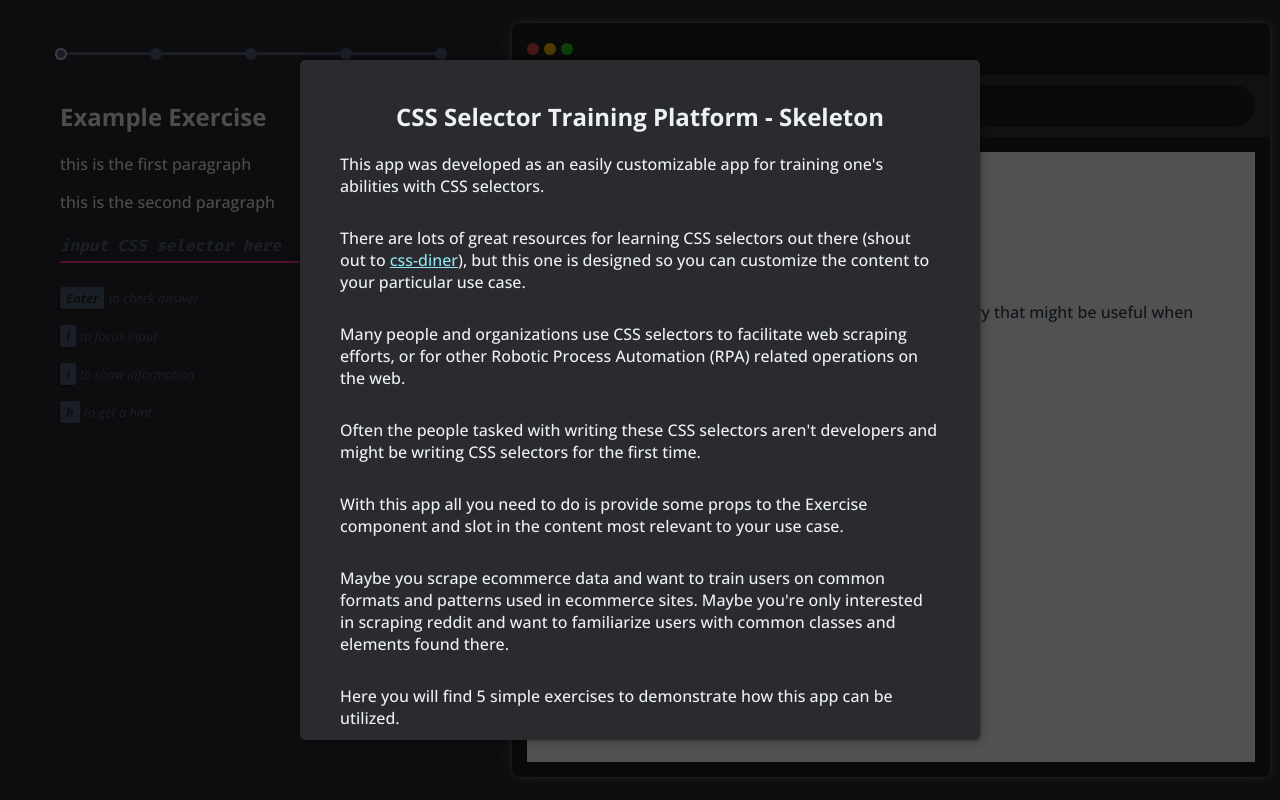
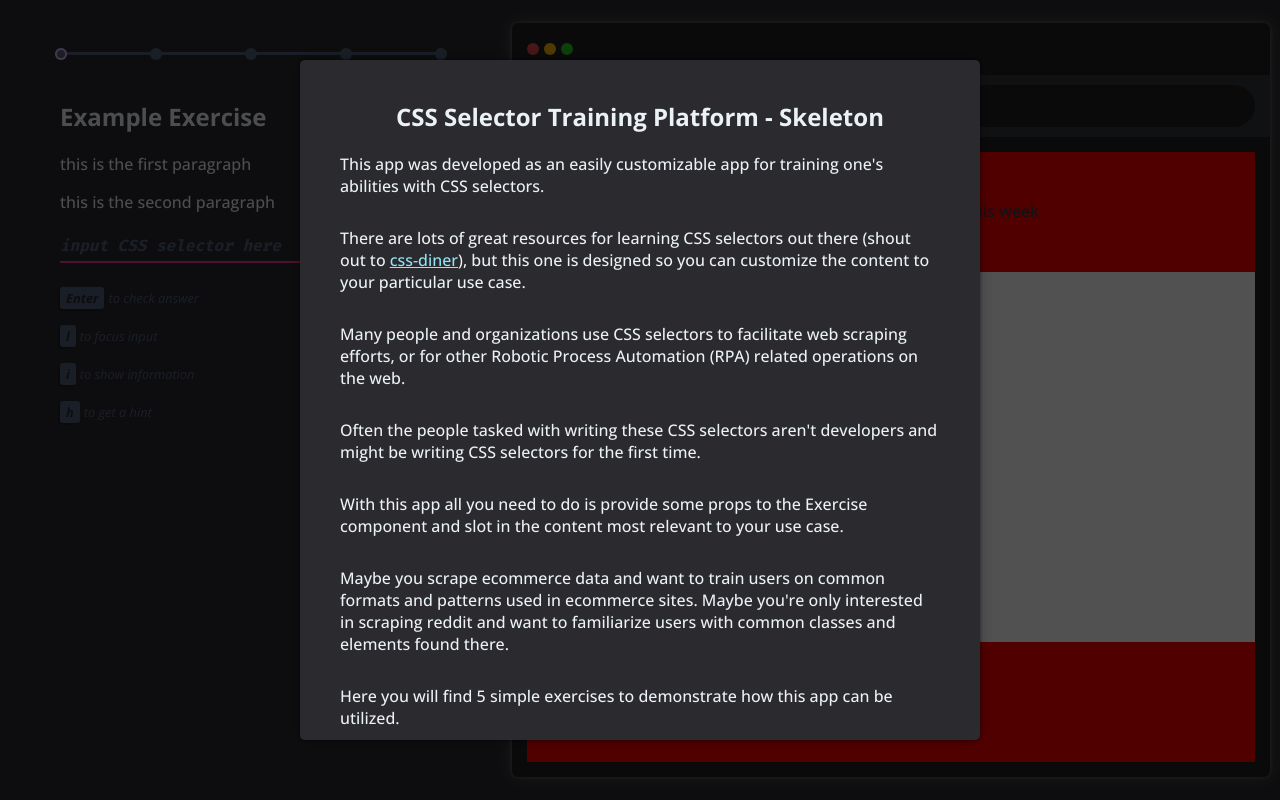
Before and after one commit to scootyboots/css-selector-training-platform, a Vue app: page /example-exercise/single in a window 1280 px wide. Built offline with nearby package versions, Linux system fonts and the light colour scheme.

Commit message:
start working on blog example

```diff
--- /dev/null
+++ b/src/components/BlogPost.vue
@@ -0,0 +1,14 @@
+<script setup lang="ts">
+
+</script>
+
+<template>
+ <div class="Blog-post">
+   <div class="Blog-post__header">Header text</div>
+   <div class="Blog-post__description">This describes the blog post</div>
+ </div>
+</template>
+
+<style>
+
+</style>
--- a/src/components/Browser.vue
+++ b/src/components/Browser.vue
@@ -44,6 +44,7 @@ defineProps<{url: string}>()
 
 .browser__window-buttons {
   padding: 15px;
+  z-index: 10;
 }
 
 .browser__window-buttons-red {
@@ -76,6 +77,7 @@ defineProps<{url: string}>()
 .browser__nav-area {
   padding: 10px 15px;
   background-color: #35363a;
+  z-index: 10;
 }
 
 .browser__nav-area__back {
@@ -100,6 +102,7 @@ defineProps<{url: string}>()
 
 .browser__page-content {
   padding: 15px;
+  z-index: 10;
 }
 
 .browser__page-content-container {
--- /dev/null
+++ b/src/components/SiteWithHeaderAndFooter.vue
@@ -0,0 +1,58 @@
+<script setup lang="ts">
+const props = defineProps<{ header: string, navLinks: string[], primaryColor: string }>()
+</script>
+
+<template>
+<header>
+  <h1>{{ header }}</h1>
+  <nav>
+    <ul>
+      <li v-for="link in navLinks">{{ link }}</li>
+    </ul>
+  </nav>
+</header>
+<main>
+  <slot></slot>
+</main>
+<footer>
+  copyright 2022
+</footer>
+</template>
+
+<style scoped>
+header, footer {
+  padding: 1rem;
+  background-color: v-bind(primaryColor);
+  align-items: baseline;
+}
+header {
+  height: 100px;
+  display: flex;
+  margin-bottom: 3rem;
+}
+
+nav {
+  display: flex;
+  align-content: right;
+}
+
+nav li {
+  display: inline;
+}
+
+nav li:not(:last-child) {
+  margin-right: 2rem;
+}
+
+main {
+  width: 80%;
+  margin: 0 auto 12rem auto
+}
+
+footer {
+  position: absolute;
+  bottom: 1.5rem;
+  height: 10rem;
+  width: calc(60vw - 40px - 2rem);
+}
+</style>
--- /dev/null
+++ b/src/components/training_sites/Blog.vue
@@ -0,0 +1,31 @@
+<script setup lang="ts">
+import SiteWithHeaderAndFooter from '../SiteWithHeaderAndFooter.vue';
+import BlogPost from '../BlogPost.vue'
+</script>
+
+<template>
+<SiteWithHeaderAndFooter header="#1 music blog" :nav-links="['home', 'new', 'best of this week']" primary-color="red">
+  <div class="Blog-posts">
+    <BlogPost/>
+    <BlogPost/>
+    <BlogPost/>
+    <BlogPost/>
+        <BlogPost/>
+    <BlogPost/>
+    <BlogPost/>
+    <BlogPost/>
+        <BlogPost/>
+    <BlogPost/>
+    <BlogPost/>
+    <BlogPost/>
+        <BlogPost/>
+    <BlogPost/>
+    <BlogPost/>
+    <BlogPost/>
+  </div>
+</SiteWithHeaderAndFooter>
+</template>
+
+<style>
+
+</style>
--- a/src/exercises/ExampleSingle.vue
+++ b/src/exercises/ExampleSingle.vue
@@ -3,7 +3,7 @@ import Exercise from '../components/Exercise.vue'
 import TrainingSite from '../components/training_sites/TrainingSite.vue'
 import ExampleSingleModalContent from '../components/modal_content/ExampleSingleModalContent.vue';
 import FirstModalContent from '../components/modal_content/FirstModalContent.vue';
-
+import Blog from '../components/training_sites/Blog.vue';
 </script>
 
 <template>
@@ -20,7 +20,7 @@ import FirstModalContent from '../components/modal_content/FirstModalContent.vue
   hint='<p> elements inside a <div> with the class "browser__page-content"'
   >
     <template #training-site>
-      <TrainingSite />
+      <Blog />
     </template>
     <template #modal-content>
       <FirstModalContent/>
--- a/src/exercises/ExampleTesting.vue
+++ b/src/exercises/ExampleTesting.vue
@@ -1,6 +1,6 @@
 <script setup lang="ts">
 import Exercise from '../components/Exercise.vue'
-import TrainingSite from '../components/training_sites/TrainingSite.vue'
+import Blog from '../components/training_sites/Blog.vue';
 import ExampleTestingModalContentVue from '../components/modal_content/ExampleAllModalContent.vue';
 
 </script>
@@ -19,7 +19,7 @@ import ExampleTestingModalContentVue from '../components/modal_content/ExampleAl
   hint=""
   >
     <template #test-site>
-      <TrainingSite />
+      <Blog />
     </template>
     <template #modal-content>
       <ExampleTestingModalContentVue />
```
